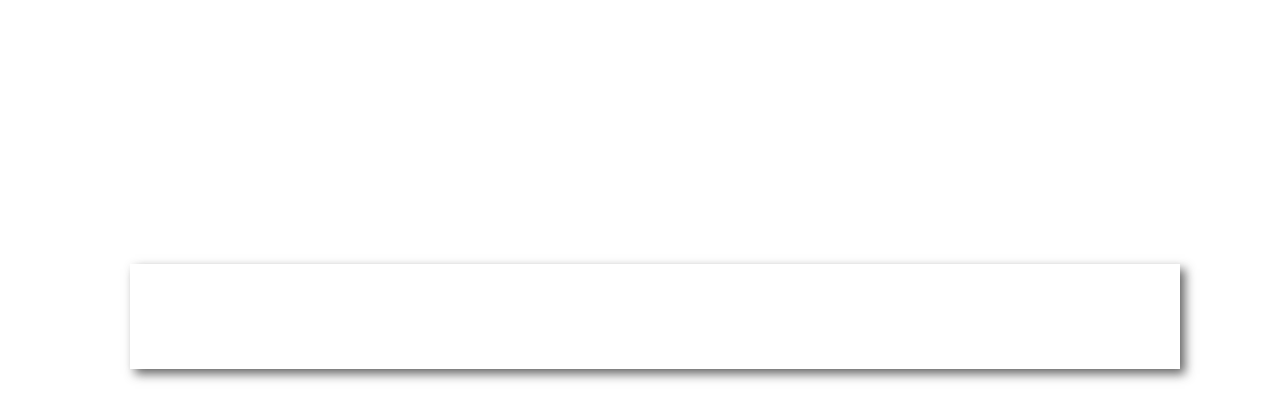
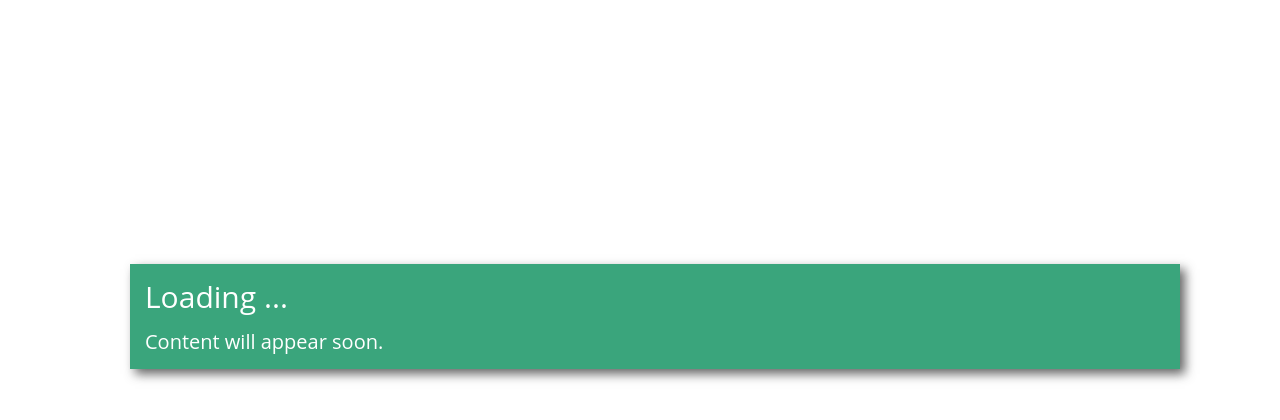
Before and after one commit to Kunsi/pretalx-plugin-broadcast-tools, a Django app: template pretalx_lower_thirds/templates/pretalx_lower_thirds/lower_thirds.html in a window 1280 px wide. Shown: the part 351-771 px from the top of the page. Run offline with Django 3.2, Linux system fonts and the light colour scheme; the template is opened without the code that fills it, so the values that code supplies are empty; some libraries are stand-ins or nearby versions.

Commit message:
Show content for events without primary color
Currently, this turns into white-on-white.

```diff
--- a/pretalx_lower_thirds/templates/pretalx_lower_thirds/lower_thirds.html
+++ b/pretalx_lower_thirds/templates/pretalx_lower_thirds/lower_thirds.html
@@ -12,7 +12,7 @@
         <link rel="stylesheet" href="{% static "pretalx_lower_thirds/frontend.css" %}" />
         <style type="text/css">
             #box {
-                background-color: {{ request.event.primary_color }};
+                background-color: {{ request.event.primary_color|default:"#3aa57c" }};
             }
         </style>
     </head>
```
